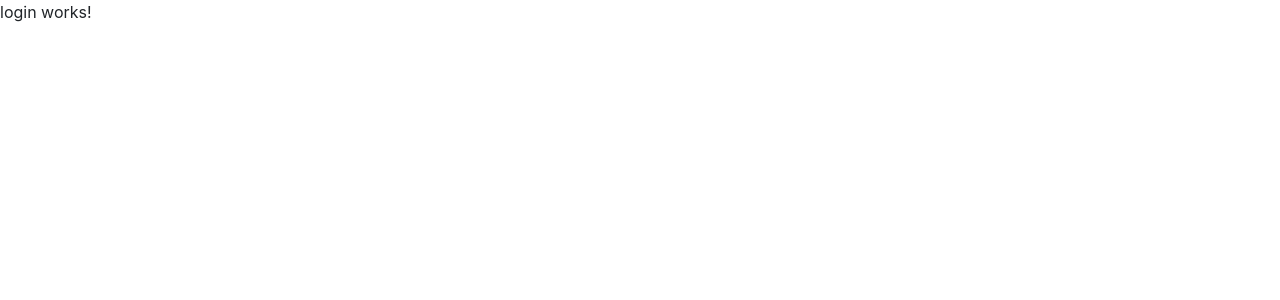
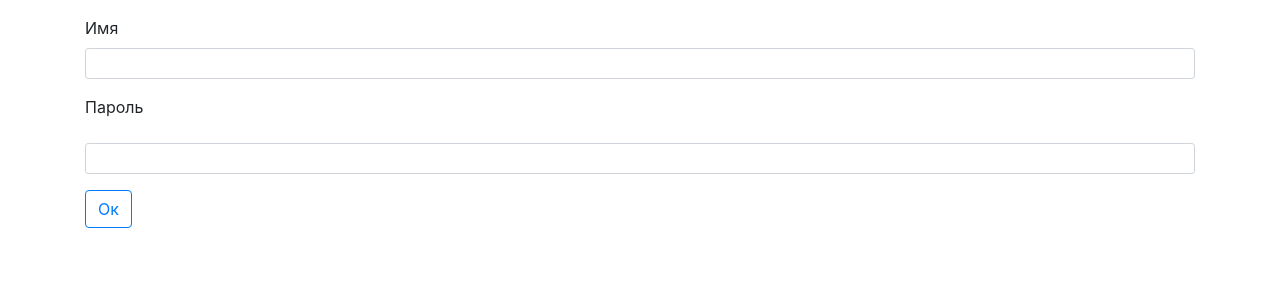
Before and after one commit to AlexanderFraltsov/test-posts, an Angular app: page /login in a window 1280 px wide. Shown: the top 300 px of the page. Built offline with nearby package versions, Linux system fonts and the light colour scheme.

Commit message:
feat: login implemented

```diff
--- a/src/app/app-routing.module.ts
+++ b/src/app/app-routing.module.ts
@@ -2,6 +2,7 @@ import { paths } from './constants/constants';
 import { NotFoundComponent } from './modules/core/components/not-found/not-found.component';
 import { NgModule } from '@angular/core';
 import { Routes, RouterModule } from '@angular/router';
+import { AuthGuard } from './modules/core/guards/auth.guard';
 
 
 const routes: Routes = [
@@ -13,7 +14,7 @@ const routes: Routes = [
   {
     path: paths.MAIN,
     loadChildren: () => import('./modules/main/main.module').then(m => m.MainModule),
-    canLoad: [],
+    canLoad: [AuthGuard],
   },
   {
     path: paths.AUTH,
@@ -27,6 +28,7 @@ const routes: Routes = [
 
 @NgModule({
   imports: [RouterModule.forRoot(routes)],
-  exports: [RouterModule]
+  exports: [RouterModule],
+  providers: [AuthGuard]
 })
 export class AppRoutingModule { }
--- a/src/app/constants/constants.ts
+++ b/src/app/constants/constants.ts
@@ -1,4 +1,25 @@
+import { IPost } from '../shared/models/post.model';
+
 export enum paths {
   MAIN = 'main',
   AUTH = 'login'
 }
+
+export const lorem = 'Lorem ipsum dolor sit amet, consectetur adipiscing elit, sed do eiusmod tempor incididunt ut labore et dolore magna aliqua. Ut enim ad minim veniam, quis nostrud exercitation ullamco laboris nisi ut aliquip ex ea commodo consequat. Duis aute irure dolor in reprehenderit in voluptate velit esse cillum dolore eu fugiat nulla pariatur. Excepteur sint occaecat cupidatat non proident, sunt in culpa qui officia deserunt mollit anim id est laborum.';
+
+export const mockPosts: IPost[] = [
+  {
+    id: '1',
+    author: 'User 1',
+    date: new Date(),
+    text: lorem,
+    isModified: false
+  },
+  {
+    id: '2',
+    author: 'User 2',
+    date: new Date(),
+    text: lorem,
+    isModified: true
+  }
+];
--- a/src/app/modules/auth/auth.module.ts
+++ b/src/app/modules/auth/auth.module.ts
@@ -2,6 +2,7 @@ import { AuthRoutingModule } from './auth.routing.module';
 import { NgModule } from '@angular/core';
 import { CommonModule } from '@angular/common';
 import { LoginComponent } from './pages/login/login.component';
+import { SharedModule } from '../../shared/shared.module';
 
 
 
@@ -9,7 +10,8 @@ import { LoginComponent } from './pages/login/login.component';
   declarations: [LoginComponent],
   imports: [
     CommonModule,
-    AuthRoutingModule
+    AuthRoutingModule,
+    SharedModule
   ]
 })
 export class AuthModule { }
--- a/src/app/modules/auth/pages/login/login.component.html
+++ b/src/app/modules/auth/pages/login/login.component.html
@@ -1 +1,21 @@
-<p>login works!</p>
+<form class="container-sm my-3">
+  <div
+    class="form-group"
+    [formGroup]="authForm"
+    (ngSubmit)="submit()"
+  >
+    <label for="text">Имя</label>
+    <div class="input-group mb-3">
+      <input class="form-control form-control-sm" type="text" id="name" formControlName="name">
+    </div>
+    <label for="formFile" class="form-label">Пароль</label>
+    <div class="input-group py-3">
+      <input class="form-control form-control-sm" type="password" id="password" formControlName="password">
+    </div>
+    <button
+      class="btn btn-outline-primary mr-2"
+      type="submit"
+      (click)="submit()"
+    >Ок</button>
+  </div>
+</form>
--- a/src/app/modules/auth/pages/login/login.component.ts
+++ b/src/app/modules/auth/pages/login/login.component.ts
@@ -1,4 +1,6 @@
 import { Component, OnInit } from '@angular/core';
+import { FormGroup, FormControl, Validators } from '@angular/forms';
+import { LoginService } from '../../../core/services/login.service';
 
 @Component({
   selector: 'app-login',
@@ -6,10 +8,21 @@ import { Component, OnInit } from '@angular/core';
   styleUrls: ['./login.component.scss']
 })
 export class LoginComponent implements OnInit {
-
-  constructor() { }
-
-  ngOnInit(): void {
+  public authForm: FormGroup;
+  constructor(public loginService: LoginService) {
+    this.authForm = new FormGroup({
+      name: new FormControl('', [
+        Validators.required,
+        Validators.minLength(3)
+      ]),
+      password: new FormControl('', [])
+    });
   }
 
+  public ngOnInit(): void {
+  }
+
+  public submit(): void {
+    this.loginService.login(this.authForm.value.name);
+  }
 }
--- /dev/null
+++ b/src/app/modules/core/guards/auth.guard.ts
@@ -0,0 +1,31 @@
+import { paths } from '../../../constants/constants';
+import { Injectable } from '@angular/core';
+import {
+  Router,
+  CanLoad,
+  UrlSegment,
+  Route
+} from '@angular/router';
+
+
+@Injectable({
+  providedIn: null
+})
+export class AuthGuard implements CanLoad {
+
+  constructor(
+    private router: Router
+  ) {}
+
+  public canLoad(
+    route: Route,
+    segments: UrlSegment[]
+  ): boolean {
+    if (localStorage.getItem('user')) {
+      return true;
+    } else {
+      this.router.navigate([paths.AUTH]);
+      return false;
+    }
+  }
+}
--- /dev/null
+++ b/src/app/modules/core/services/login.service.ts
@@ -0,0 +1,36 @@
+import { Injectable } from '@angular/core';
+import { Router } from '@angular/router';
+import { BehaviorSubject } from 'rxjs';
+import { paths } from '../../../constants/constants';
+
+@Injectable({
+  providedIn: 'root'
+})
+export class LoginService {
+
+  public author$: BehaviorSubject<string> = new BehaviorSubject('');
+
+  constructor(public router: Router) { }
+
+  public login(name: string): void {
+    this.author$.next(name);
+    localStorage.setItem('user', name);
+    this.router.navigate([paths.MAIN]);
+  }
+
+  public logout(): void {
+    this.author$.next('');
+    localStorage.clear();
+    this.router.navigate([paths.AUTH]);
+  }
+
+  public getLogin(): string | undefined {
+    const user: string | null = localStorage.getItem('user');
+    if (user) {
+      this.author$.next(user);
+      return user;
+    }
+    this.author$.next('');
+    return;
+  }
+}
--- a/src/app/modules/main/components/post/post.component.html
+++ b/src/app/modules/main/components/post/post.component.html
@@ -12,6 +12,7 @@
       type="button"
       class="btn btn-outline-primary mr-2"
       (click)="open(edit)"
+      [ngbTooltip]="tipContent"
     >Редактировать</button>
     <button
       type="button"
@@ -20,6 +21,8 @@
     >Удалить</button>
   </div>
 </div>
+
+<ng-template #tipContent>Редактировать пост может только создавший его пользователь!</ng-template>
 
 <ng-template #delete let-modal>
   <div class="modal-header">
@@ -65,6 +68,7 @@
       class="btn btn-outline-primary mr-2"
       type="submit"
       (click)="modal.close('edit')"
+      [disabled]="user!==post!.author"
     >Ок</button>
     <button
       type="button"
--- a/src/app/modules/main/components/post/post.component.ts
+++ b/src/app/modules/main/components/post/post.component.ts
@@ -4,6 +4,7 @@ import { FormGroup, FormControl, Validators, AbstractControl } from '@angular/fo
 
 import { IPost } from '../../../../shared/models/post.model';
 import { PostService } from '../../services/post.service';
+import { LoginService } from '../../../core/services/login.service';
 import { requiredFileType } from '../../utils/requiredFileType';
 
 
@@ -15,6 +16,7 @@ import { requiredFileType } from '../../utils/requiredFileType';
 })
 export class PostComponent implements OnInit {
   @Input() public post?: IPost;
+  @Input() public user?: string;
 
   public postForm!: FormGroup;
   public formControls: {[key: string]: AbstractControl} = {
@@ -35,7 +37,7 @@ export class PostComponent implements OnInit {
     this.postForm = new FormGroup(this.formControls);
   }
 
-  public open(content: any) {
+  public open(content: any): void {
     this.modalService
       .open(content, {ariaLabelledBy: 'modal-basic-title'})
       .result
@@ -49,16 +51,16 @@ export class PostComponent implements OnInit {
           }
         },
         reason => {}
-      )
+      );
   }
 
-  private onDelete() {
+  private onDelete(): void {
     this.postService.removePost(this.post!.id);
   }
 
-  private onEdit() {
-    console.log(this.postForm.value);
+  private onEdit(): void {
     const { file, text } = this.postForm.value;
     this.postService.updatePost({ id: this.post!.id, text, isModified: true});
+    this.postForm.setValue({text: '', file: null});
   }
 }
--- a/src/app/modules/main/pages/home/home.component.html
+++ b/src/app/modules/main/pages/home/home.component.html
@@ -2,6 +2,7 @@
   <app-post
     *ngFor="let post of posts$ | async"
     [post]="post"
+    [user]="user"
     class="row align-items-center mb-2 border bg-light"
   ></app-post>
   <button
--- a/src/app/modules/main/services/post.service.ts
+++ b/src/app/modules/main/services/post.service.ts
@@ -1,25 +1,9 @@
 import { Observable, BehaviorSubject } from 'rxjs';
 import { Injectable } from '@angular/core';
-import { IPost } from 'src/app/shared/models/post.model';
 
-const lorem = 'Lorem ipsum dolor sit amet, consectetur adipiscing elit, sed do eiusmod tempor incididunt ut labore et dolore magna aliqua. Ut enim ad minim veniam, quis nostrud exercitation ullamco laboris nisi ut aliquip ex ea commodo consequat. Duis aute irure dolor in reprehenderit in voluptate velit esse cillum dolore eu fugiat nulla pariatur. Excepteur sint occaecat cupidatat non proident, sunt in culpa qui officia deserunt mollit anim id est laborum.';
+import { IPost } from '../../../shared/models/post.model';
+import { mockPosts } from '../../../constants/constants';
 
-const mockPosts: IPost[] = [
-  {
-    id: '1',
-    author: 'User 1',
-    date: new Date(),
-    text: lorem,
-    isModified: false
-  },
-  {
-    id: '2',
-    author: 'User 2',
-    date: new Date(),
-    text: lorem,
-    isModified: true
-  }
-];
 
 @Injectable({
   providedIn: 'root'
```
Also changed, not shown: src/app/modules/main/pages/home/home.component.ts (+14 -9 lines).
